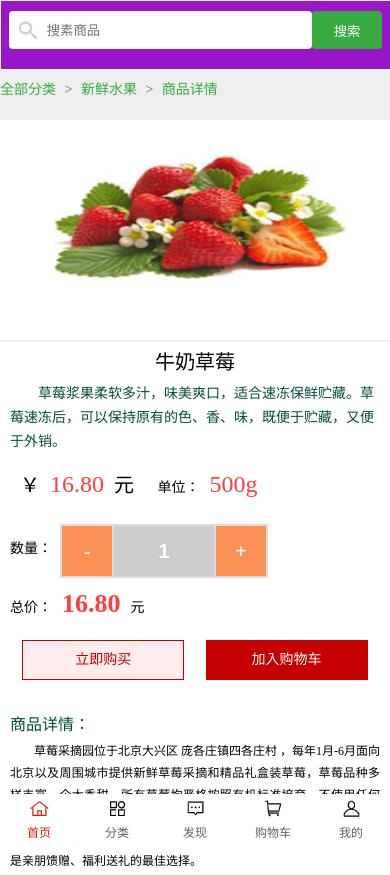
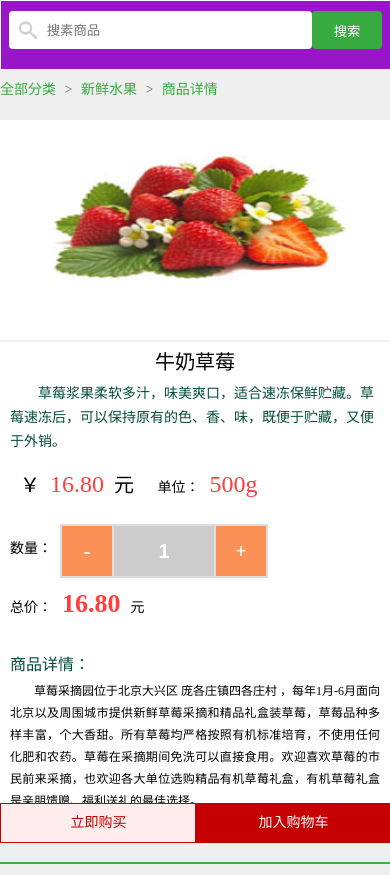
Before and after one commit to navyzhou/static-fresh, a plain HTML site: page details.html in a window 390 px wide. Shown: the top 875 px of the page. Drawn offline with Linux system fonts and the light colour scheme.

Commit message:
商品详细移动端

```diff
--- a/css/details.css
+++ b/css/details.css
@@ -134,12 +134,16 @@
 	/*购买和加入购物车样式*/
 	.operate_btn{
 		height:40px;
-		margin-top:20px;
+		position: fixed;
+		left: 0px;
+		bottom: 0px;
+		width: 100%;
+		padding: 0 1px;
 	}
 
 	.buy_btn, .add_cart{
 		display:inline-block;
-		width:41%;
+		width:50%;
 		height:38px;
 		line-height:38px;
 		text-align:center;
@@ -147,7 +151,6 @@
 		font-size:14px;
 		color:#c40000;
 		background-color:#ffeded;
-		margin-left: 6%;
 		float: left;
 	}
 
--- a/details.html
+++ b/details.html
@@ -166,13 +166,16 @@
 	<p>电话：0734-8355998 湘ICP备16015987号</p>
 </div>
 
+<!--
 <div class="bottom_nav">
 	<a href="#" target="_blank" class="select_home"><span></span>首页</a>
     <a href="#" target="_blank"><span></span>分类</a>
     <a href="#" target="_blank"><span></span>发现</a>
     <a href="#" target="_blank"><span></span>购物车</a>
-    <a href="#" target="_blank"><span></span>我的</a>
+    <a h
+    ref="#" target="_blank"><span></span>我的</a>
 </div>
+-->
 <script src="js/jquery-3.4.1.min.js"></script>
 <script>
 //立即购买
```
